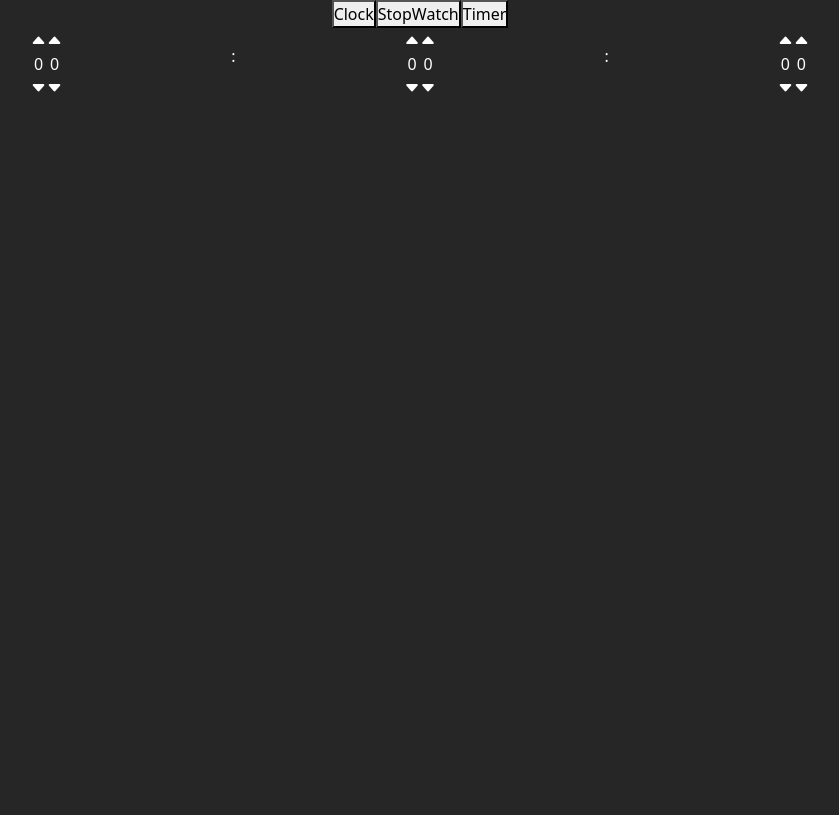
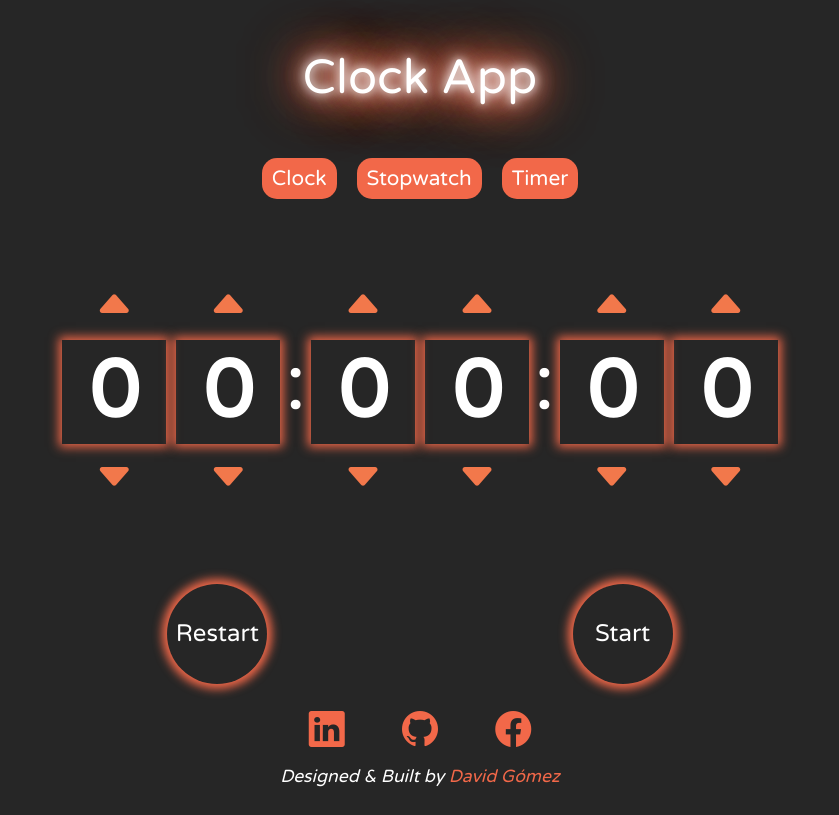
Before and after one commit to dagove47/Clock_App, a plain HTML site: page index.html in a window 1280 px wide. Shown: the whole page, without its empty margins (220-1059 px from the left). Drawn offline with nearby package versions, Linux system fonts and the light colour scheme.

Commit message:
Structure updated

```diff
--- a/css/styles.css
+++ b/css/styles.css
@@ -1,3 +1,5 @@
+@import url('https://fonts.googleapis.com/css2?family=Varela+Round&display=swap');
+
 * {
     margin: 0;
     padding: 0;
@@ -8,33 +10,187 @@ a {
     color: inherit;
 }
 
+ul {
+    list-style-type: none;
+}
+
 body {
     background: #262626;
     color: #FFF;
+    font-size: 16px;
+    font-family: 'Varela Round', sans-serif;
     width: 100%;
-    min-height: 100vh;
+    height: 100%;
 }
 
 .selectBtn,
+.options,
 .time,
 .numContainer,
-.arrow,
-.numberBox {
+.digitBox,
+.number,
+.functions,
+.funcBts,
+.funcBts > div,
+.footer {
     width: 100%;
     display: flex;
     justify-content: center;
     align-items: center;
-    flex-direction: row;
+}
+
+.selectBtn {
+    padding: 50px 0;
+    margin: 0;
+}
+
+.tile {
+    text-align: center;
+    font-size: 3rem;
+    margin-bottom: 40px;
+}
+
+.neon {
+    animation: glow 1s ease-in-out infinite alternate;
+}
+
+@keyframes glow {
+    from {
+        text-shadow: 0 0 5px #fff, 0 0 10px #fff, 0 0 15px #F26849, 0 0 20px #F26849, 0 0 25px #F26849, 0 0 30px #F26849, 0 0 35px #F26849;
+    }
+
+    to {
+        text-shadow: 0 0 10px #fff, 0 0 20px #fff, 0 0 30px #F26849, 0 0 40px #F26849, 0 0 50px #F26849, 0 0 60px #F26849, 0 0 70px #F26849;
+    }
+}
+
+.options {
+    flex-wrap: wrap;
+    font-size: 1.3rem;
+}
+
+.options > li {
+    margin: 10px;
+    background: #F26849;
+    border-radius: 15px;
+    padding: 5px 10px;
+}
+
+.options > li:hover {
+    background: none;
+    box-shadow: 0 0 10px 3px #F26849;
 }
 
 .time {
-
+    height: 100%;
 }
 
 .numContainer  {
-
+    width: auto;
 }
 
 .number {
+    margin: 2px;
+    box-shadow: 0 0 10px 3px #F26849;
+    width: 3rem;
+    height: 3rem;
+    font-weight: 700;
+    font-size: 2.5rem;
+}
+
+.digitBox {
+    flex-direction: column;
+}
+
+.upArrow, .downArrow {
+    font-size: 1.5rem;
+    color: #F2784B;
+}
+
+.upArrow:hover,
+.downArrow:hover {
+    color: #FFF;
+}
+
+.decimalPts {
+    font-size: 3rem;
+}
+
+.funcBts {
+    justify-content: space-evenly;
+}
+
+.funcBts > div {
+    height: 100px;
+    width: 100px;
+    margin: 75px 0;
+    border-radius: 50%;
+    box-shadow: 0 0 10px 5px #F26849;
+}
+
+.funcBts > div:hover {
+    background: #F26849;
+}
+
+.funcBts > div > p {
     margin: 0;
+    font-size: 1.5rem;
 }
+
+.footer {
+    position: absolute;
+    bottom: 0;
+    left: 0;
+    height: 10vh;
+    color: #fff;
+    font-size: 1.1rem;
+    font-style: italic;
+}
+
+.footer-header {
+    margin: 5px 0 25px 0;
+}
+
+.footer a {
+    color: #F26849;
+}
+
+.footer a:hover {
+    color: #00b5cc;
+}
+
+.footer-links {
+    display: flex;
+    justify-content: center;
+    align-items: center;
+    font-size: 36px;
+}
+
+.footer-links a {
+    display: flex;
+    justify-content: center;
+    width: 100%;
+    height: 100%;
+    padding: 0 10px;
+}
+
+@media only screen and (min-width: 768px) {
+    .title {
+        font-size: 4rem;
+    }
+    .number {
+        margin: 5px;
+        width: 6.5rem;
+        height: 6.5rem;
+        font-weight: 700;
+        font-size: 5rem;
+    }
+
+    .upArrow, .downArrow {
+        font-size: 2.5rem;
+    }
+
+    .decimalPts {
+        font-size: 5rem;
+    }
+}
--- a/index.html
+++ b/index.html
@@ -1,121 +1,136 @@
 <!DOCTYPE html>
 <html lang="en">
   <head>
-    <meta charset="UTF-8">
-    <meta http-equiv="X-UA-Compatible" content="IE=edge">
-    <meta name="viewport" content="width=device-width, initial-scale=1.0">
-    <title>StopWatch</title>
+    <meta charset="UTF-8" />
+    <meta http-equiv="X-UA-Compatible" content="IE=edge" />
+    <meta name="viewport" content="width=device-width, initial-scale=1.0" />
+    <title>Clock App</title>
     <!-- Bootstrap -->
-    <link href="https://cdn.jsdelivr.net/npm/bootstrap@5.3.0-alpha3/dist/css/bootstrap.min.css" rel="stylesheet" integrity="sha384-KK94CHFLLe+nY2dmCWGMq91rCGa5gtU4mk92HdvYe+M/SXH301p5ILy+dN9+nJOZ" crossorigin="anonymous">
+    <link
+      href="https://cdn.jsdelivr.net/npm/bootstrap@5.3.0-alpha3/dist/css/bootstrap.min.css"
+      rel="stylesheet"
+      integrity="sha384-KK94CHFLLe+nY2dmCWGMq91rCGa5gtU4mk92HdvYe+M/SXH301p5ILy+dN9+nJOZ"
+      crossorigin="anonymous"
+    />
     <!-- Bootstrap Icons -->
-    <link rel="stylesheet" href="https://cdn.jsdelivr.net/npm/bootstrap-icons@1.10.5/font/bootstrap-icons.css">
+    <link
+      rel="stylesheet"
+      href="https://cdn.jsdelivr.net/npm/bootstrap-icons@1.10.5/font/bootstrap-icons.css"
+    />
     <!-- CSS -->
-    <link rel="stylesheet" href="css/styles.css">
+    <link rel="stylesheet" href="css/styles.css" />
     <!-- JS -->
-    <script type="module" src="js/main.js"></script>
+    <script src="js/main.js" defer></script>
   </head>
+
   <body>
-    <header class="selectBtn">
-        <button>Clock</button>
-        <button>StopWatch</button>
-        <button>Timer</button>
+    <div class="container min-vh-100">
+      <header class="selectBtn row">
+        <h1 class="tile neon">Clock App</h1>
+        <ul class="options">
+          <li id="clock">Clock</li>
+          <li id="stopWatch">Stopwatch</li>
+          <li id="timer">Timer</li>
+        </ul>
       </header>
       <main>
-        <section class="time container">
-
+        <section class="time">
           <div class="hours numContainer">
-                <div class="tensHours">
-                    <div class="arrow">
-                        <i class="bi bi-caret-up-fill"></i>
+            <div class="digitBox">
+              <i
+                class="bi bi-caret-up-fill upArrow"
+                onclick="increaseNum()"></i>
+              <p id="tensHours" class="number">0</p>
+              <i class="bi bi-caret-down-fill downArrow"
+              onclick="decreaseNum()"></i>
             </div>
-                    <div class="numberBox">
-                        <p class="number">0</p>
-                    </div>
-                    <div class="arrow">
-                        <i class="bi bi-caret-down-fill"></i>
-                    </div>
-                </div>
-                <div class="unitsHours">
-                    <div class="tensHours">
-                        <div class="arrow">
-                            <i class="bi bi-caret-up-fill"></i>
-                        </div>
-                        <div class="numberBox">
-                            <p class="number">0</p>
-                        </div>
-                        <div class="arrow">
-                            <i class="bi bi-caret-down-fill"></i>
-                        </div>
-                    </div>
+            <div class="digitBox">
+              <i class="bi bi-caret-up-fill upArrow"
+              onclick="increaseNum()"></i>
+              <p id="unitsHours" class="number">0</p>
+              <i class="bi bi-caret-down-fill downArrow"
+              onclick="decreaseNum()"></i>
             </div>
           </div>
 
-            <div class="decimalPts"><p>:</p></div>
+          <div class="decimalPts">
+            <p>:</p>
+          </div>
 
           <div class="minutes numContainer">
-                <div class="tensMinutes">
-                    <div class="tensHours">
-                        <div class="arrow">
-                            <i class="bi bi-caret-up-fill"></i>
+            <div class="digitBox">
+              <i class="bi bi-caret-up-fill upArrow"
+              onclick="increaseNum()"></i>
+              <p id="tensMinutes" class="number">0</p>
+              <i class="bi bi-caret-down-fill downArrow"
+              onclick="decreaseNum()"></i>
             </div>
-                        <div class="numberBox">
-                            <p class="number">0</p>
-                        </div>
-                        <div class="arrow">
-                            <i class="bi bi-caret-down-fill"></i>
-                        </div>
-                    </div>
-                </div>
-                <div class="unitsMinutes">
-                    <div class="tensHours">
-                        <div class="arrow">
-                            <i class="bi bi-caret-up-fill"></i>
-                        </div>
-                        <div class="numberBox">
-                            <p class="number">0</p>
-                        </div>
-                        <div class="arrow">
-                            <i class="bi bi-caret-down-fill"></i>
-                        </div>
-                    </div>
+            <div class="digitBox">
+              <i class="bi bi-caret-up-fill upArrow"
+              onclick="increaseNum()"></i>
+              <p id="unitsMinutes" class="number">0</p>
+              <i class="bi bi-caret-down-fill downArrow"
+              onclick="decreaseNum()"></i>
             </div>
           </div>
 
-            <div class="decimalPts"><p>:</p></div>
+          <div class="decimalPts">
+            <p>:</p>
+          </div>
 
           <div class="seconds numContainer">
-                <div class="tensSeconds">
-                    <div class="tensHours">
-                        <div class="arrow">
-                            <i class="bi bi-caret-up-fill"></i>
+            <div class="digitBox">
+              <i class="bi bi-caret-up-fill upArrow"
+              onclick="increaseNum()"></i>
+              <p id="tensSeconds" class="number">0</p>
+              <i class="bi bi-caret-down-fill downArrow"
+              onclick="decreaseNum()"></i>
             </div>
-                        <div class="numberBox">
-                            <p class="number">0</p>
-                        </div>
-                        <div class="arrow">
-                            <i class="bi bi-caret-down-fill"></i>
+            <div class="digitBox">
+              <i class="bi bi-caret-up-fill upArrow"
+              onclick="increaseNum()"></i>
+              <p id="unitsSeconds" class="number">0</p>
+              <i class="bi bi-caret-down-fill downArrow"
+              onclick="decreaseNum()"></i>
             </div>
           </div>
+        </section>
+        <section class="functions">
+          <div class="funcBts">
+            <div class="restart">
+              <p>Restart</p>
             </div>
-                <div class="unitsSeconds">
-                    <div class="tensHours">
-                        <div class="arrow">
-                            <i class="bi bi-caret-up-fill"></i>
-                        </div>
-                        <div class="numberBox">
-                            <p class="number">0</p>
-                        </div>
-                        <div class="arrow">
-                            <i class="bi bi-caret-down-fill"></i>
+            <div class="start">
+              <p>Start</p>
             </div>
           </div>
+        </section>
+      </main>
+      <footer class="footer">
+        <div>
+          <div class="footer-links col">
+            <a href="https://www.linkedin.com/in/david-gomez-v/"
+              ><em class="bi bi-linkedin"></em
+            ></a>
+            <a href="https://github.com/dagove47"
+              ><em class="bi bi-github"></em
+            ></a>
+            <a href="https://www.facebook.com/david.venegas.986/"
+              ><em class="bi bi-facebook"></em
+            ></a>
+          </div>
+          <div class="footer-header">
+            Designed & Built by
+            <a href="https://www.linkedin.com/in/david-gomez-v/">David Gómez</a>
           </div>
         </div>
-
-        </section>
-    </main>
-    <footer></footer>
+      </footer>
+    </div>
     <!-- JS Bootstrap -->
-    <script src="https://cdn.jsdelivr.net/npm/bootstrap@5.3.0-alpha3/dist/js/bootstrap.bundle.min.js" integrity="sha384-ENjdO4Dr2bkBIFxQpeoTz1HIcje39Wm4jDKdf19U8gI4ddQ3GYNS7NTKfAdVQSZe" crossorigin="anonymous"></script>
+    <script
+      src="https://cdn.jsdelivr.net/npm/bootstrap@5.3.0-alpha3/dist/js/bootstrap.bundle.min.js"
+      integrity="sha384-ENjdO4Dr2bkBIFxQpeoTz1HIcje39Wm4jDKdf19U8gI4ddQ3GYNS7NTKfAdVQSZe"
+      crossorigin="anonymous"
+    ></script>
   </body>
 </html>
--- a/js/main.js
+++ b/js/main.js
@@ -0,0 +1,53 @@
+
+const clock = document.getElementById('clock');
+const stopWatch = document.getElementById('stopWatch');
+const timer = document.getElementById('timer');
+const downArrow = document.getElementsByClassName('downArrow');
+const upArrow = document.getElementsByClassName("upArrow");
+const number = document.getElementsByClassName("number");
+
+let tensHours = 0;
+let unitsHours = 0;
+let tensMinutes = 0;
+let unitsMinutes = 0;
+let tensSeconds = 0;
+let unitsSeconds = 0;
+
+
+// upArrow.addEventListener("click", () => {
+//     // number[0].textContent = "1";
+//     console.log(upArrow.childElementCount);
+// })
+
+
+function increaseNum() {
+    let numId = window.event.target.nextElementSibling.id;
+    switch (numId) {
+        case 'tensHours':
+            console.log('test');
+            break;
+        case 'unitsHours':
+            // sss
+            break;
+        case 'tensMinutes':
+            // sss
+            break;
+        case 'unitsMinutes':
+            // sss
+            break;
+        case 'tensSeconds':
+            // sss
+            break;
+        case 'unitsSeconds':
+            // sss
+            break;
+    }
+    console.log(window.event);
+    console.log(window.event.target.nextElementSibling);
+    console.log(window.event.target.nextElementSibling.id);
+}
+
+
+function decreaseNum() {
+    console.log(window.event.target.previousElementSibling);
+}
```
Lines whose indentation alone changed are shown as unchanged.
